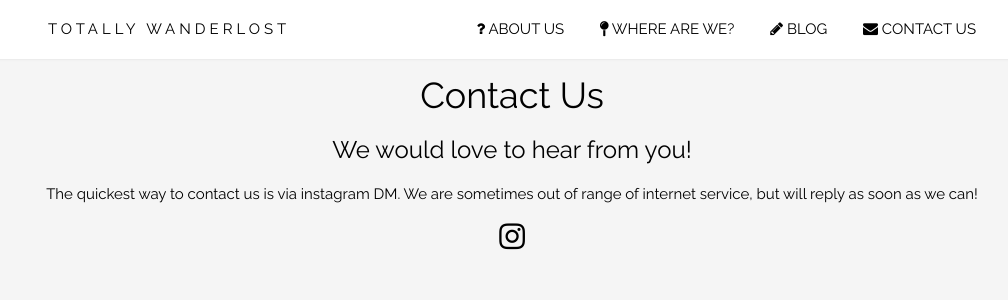
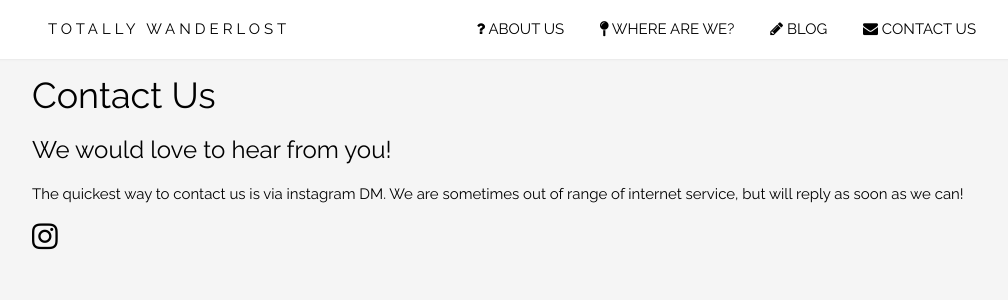
Before and after one commit to totallywanderlost/website, a Jekyll site: the page built from src/contact.md, in a window 1280 px wide and 900 px high. Shown: the top 300 px of the window, without its empty margins (128-1136 px from the left). Built offline with Jekyll 4.4.1, drawn with Linux system fonts in a browser that asks for light colours.

Commit message:
Remove center aligning of text

```diff
--- a/src/assets/css/main.css
+++ b/src/assets/css/main.css
@@ -11,7 +11,6 @@ body {
 
 body,h1,h2,h3,h4,h5,h6 {
   font-family: "Raleway", sans-serif;
-  text-align: center
 }
 
 /* nav bar */
```
